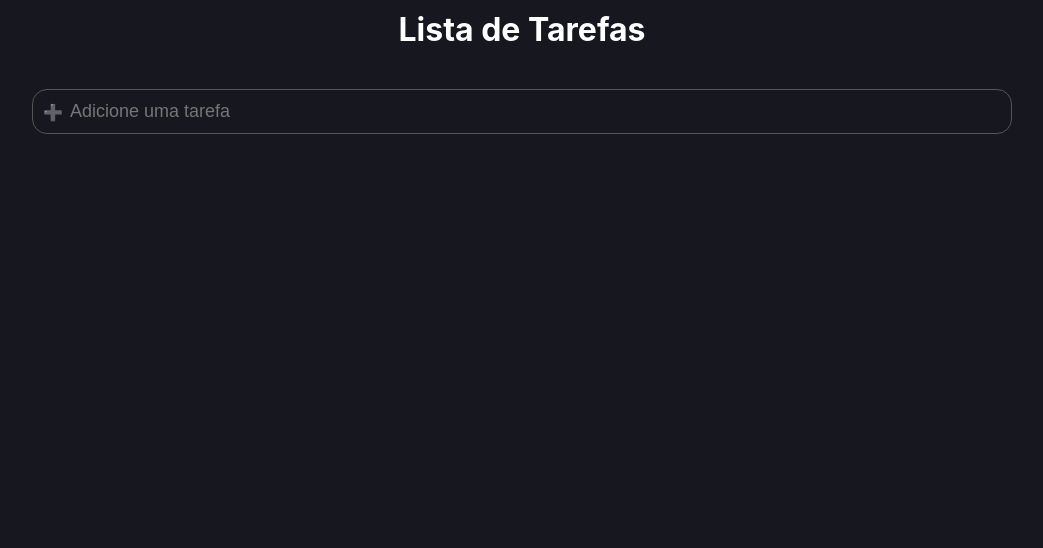
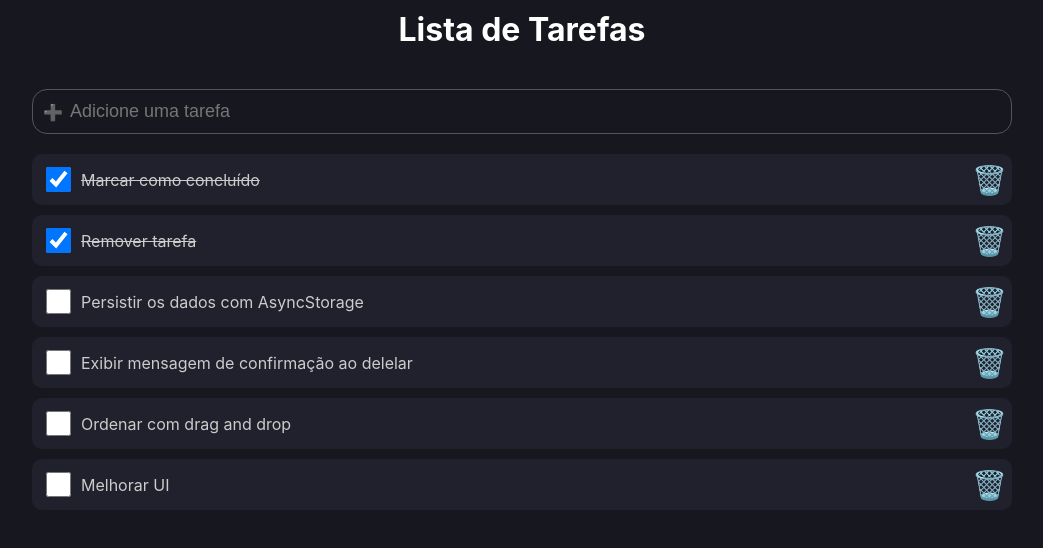
Before and after one commit to danielmeloalencar/todo, a React (Create React App) app: page / in a window 1280 px wide. Shown: the top 548 px of the page, without its empty margins (118-1161 px from the left). Built offline with nearby package versions, Linux system fonts and the light colour scheme.

Commit message:
Tarefas padrão

```diff
--- a/src/App.tsx
+++ b/src/App.tsx
@@ -5,7 +5,14 @@ import { ListItem } from './components/ListItem';
 import { AddArea } from './components/addArea';
 
 const App = () => {
-  const [list, setList] = useState<Item[]>([]);
+  const [list, setList] = useState<Item[]>([
+    {id:0, name: 'Marcar como concluído', done:true},
+    {id:1, name: 'Remover tarefa', done:true},
+    {id:2, name: 'Persistir os dados com AsyncStorage', done:false},
+    {id:3, name: 'Exibir mensagem de confirmação ao delelar', done:false},
+    {id:4, name: 'Ordenar com drag and drop', done:false},
+    {id:5, name: 'Melhorar UI', done:false}
+  ]);
 
   const handleAddTask = (taskName: string) => {
     let newList = [...list];
```
